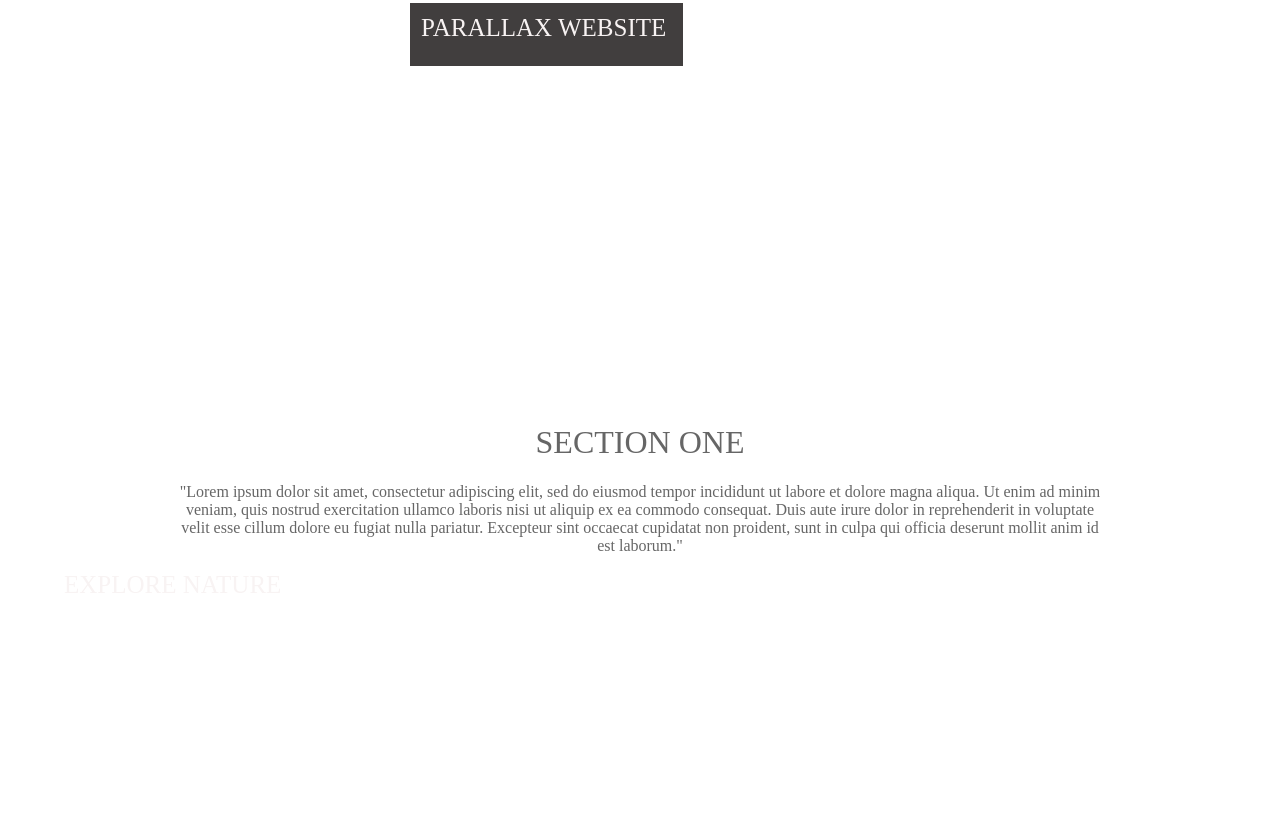
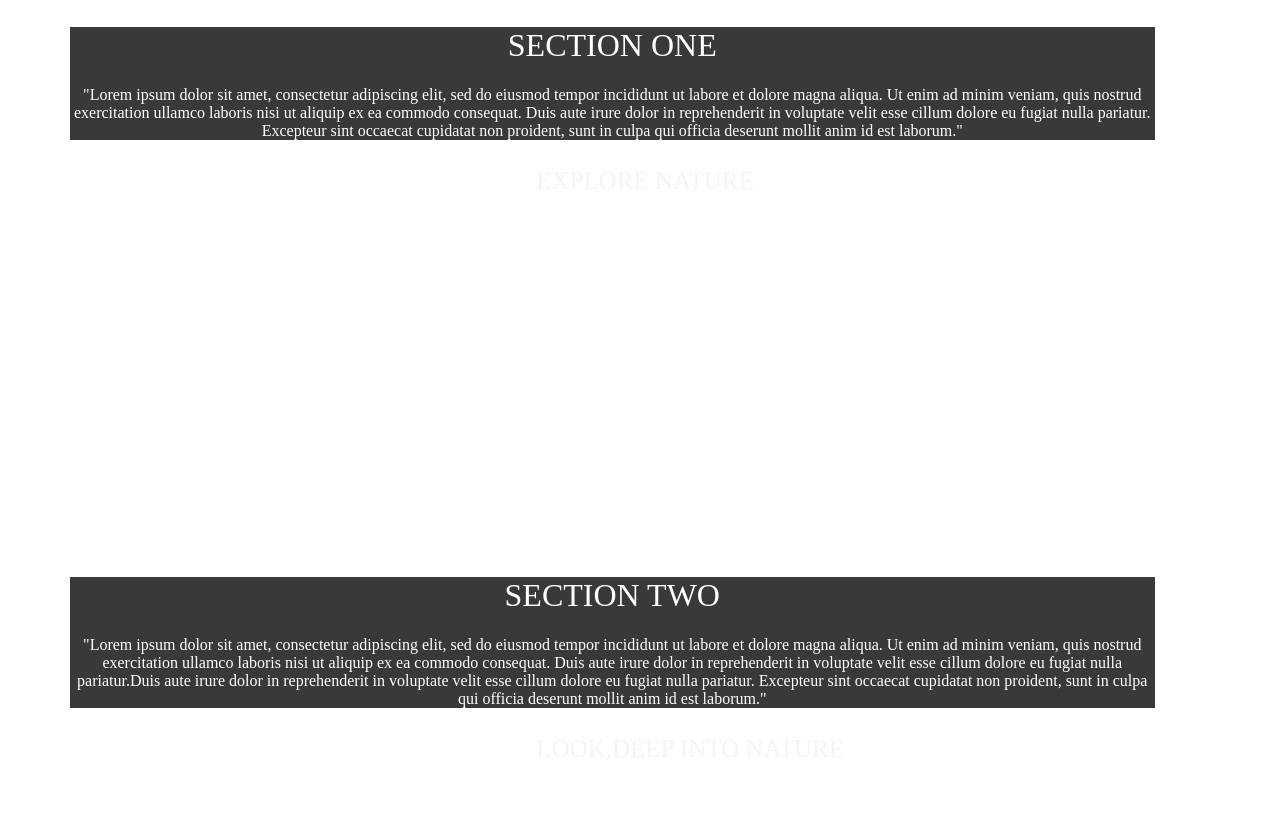
Before and after one commit to 29Bhavya/MY-THIRD-PROJECT, a plain HTML site: page index.html in a window 1280 px wide. Shown: the part 458-1280 px from the top of the page. Drawn offline with Linux system fonts and the light colour scheme.

Commit message:
Update style.css

```diff
--- a/style.css
+++ b/style.css
@@ -11,15 +11,14 @@ body{
     background-color: rgb(65, 62, 62);
     height: 40px;
     width: 250px;
-    margin-left: 30%;
-    margin-top: 40%;
+    margin-left: 40%;
     padding: 1%;
 }
 .seventh{
     background-color: rgb(65, 62, 62);
     height: 40px;
     width: 250px;
-    margin-left: 30%;
+    margin-left: 40%;
     top: 40%;
     padding: 1%;
 }
@@ -27,6 +26,20 @@ body{
     color: rgb(248, 243, 243);
     font-size:25px;
     text-align: center;
+}
+.third{
+    background-color: transparent;
+    height: 40px;
+    width: 250px;
+    margin-left: 40%;
+    padding: 1%;
+}
+.fifth{
+    background-color: transparent;
+    height: 40px;
+    width: 500px;
+    margin-left: 40%;
+    padding: 1%;
 }
 .second,.fourth,.sixth {
     text-align: center;
@@ -43,6 +56,13 @@ body{
     background-color: rgb(88, 88, 88);
     color: white;
     width: 450px;
+
+}
+.second{
+    background-color: rgb(58, 57, 57);
+    color: white;
+    width: 1085px;
+    margin-left: 0.5%;
 
 }
 h1{
```
